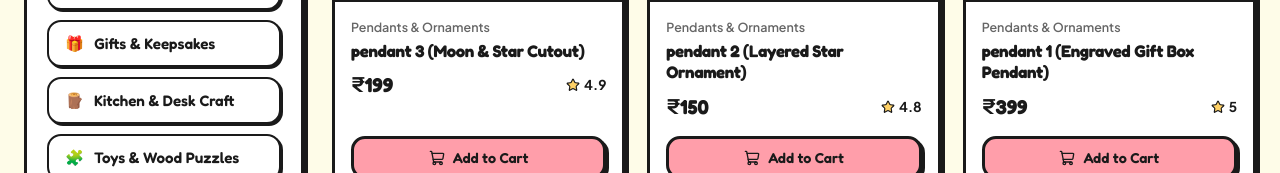
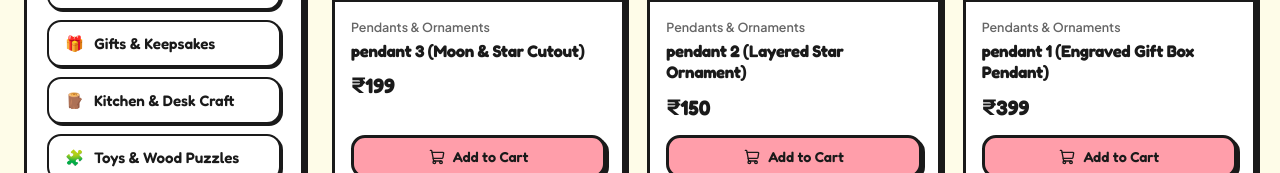
Before and after one commit to D0S-4774CK/shadow, a React (Vite) app: page / in a window 1280 px wide. Shown: the part 778-951 px from the top of the page. Built offline with nearby package versions, Linux system fonts and the light colour scheme; no server answers.

Commit message:
Remove review star rating from product cards and sort options

```diff
--- a/src/components/ProductCard.jsx
+++ b/src/components/ProductCard.jsx
@@ -1,5 +1,5 @@
 import React, { useState } from 'react';
-import { ShoppingCart, Star, Image as ImageIcon } from 'lucide-react';
+import { ShoppingCart, Image as ImageIcon } from 'lucide-react';
 
 export default function ProductCard({ product, onAddToCart }) {
   const [imageLoaded, setImageLoaded] = useState(false);
@@ -77,16 +77,11 @@ export default function ProductCard({ product, onAddToCart }) {
           {product.name}
         </h3>
 
-        <div className="card-meta">
+        <div className="card-meta" style={{ marginBottom: '12px' }}>
           <div style={{ display: 'flex', alignItems: 'baseline' }}>
-            <span className="card-price" style={{ fontSize: '1.25rem' }}>
+            <span className="card-price" style={{ fontSize: '1.3rem', fontWeight: '800' }}>
               {displayPrice}
             </span>
-          </div>
-
-          <div style={{ display: 'flex', alignItems: 'center', gap: '4px', fontSize: '0.85rem', fontWeight: '700' }}>
-            <Star size={14} fill="#FFD166" color="#1a1a1a" />
-            <span>{product.rating}</span>
           </div>
         </div>
 
--- a/src/components/ProductGrid.jsx
+++ b/src/components/ProductGrid.jsx
@@ -28,7 +28,6 @@ export default function ProductGrid({
   const sortedProducts = [...filteredProducts].sort((a, b) => {
     if (sortBy === 'price-low') return a.price - b.price;
     if (sortBy === 'price-high') return b.price - a.price;
-    if (sortBy === 'rating') return b.rating - a.rating;
     return 0;
   });
 
@@ -55,7 +54,6 @@ export default function ProductGrid({
             style={{ padding: '6px 12px', fontSize: '0.9rem' }}
           >
             <option value="featured">Featured First</option>
-            <option value="rating">Highest Rated ⭐</option>
             <option value="price-low">Price: Low to High</option>
             <option value="price-high">Price: High to Low</option>
           </select>
```
